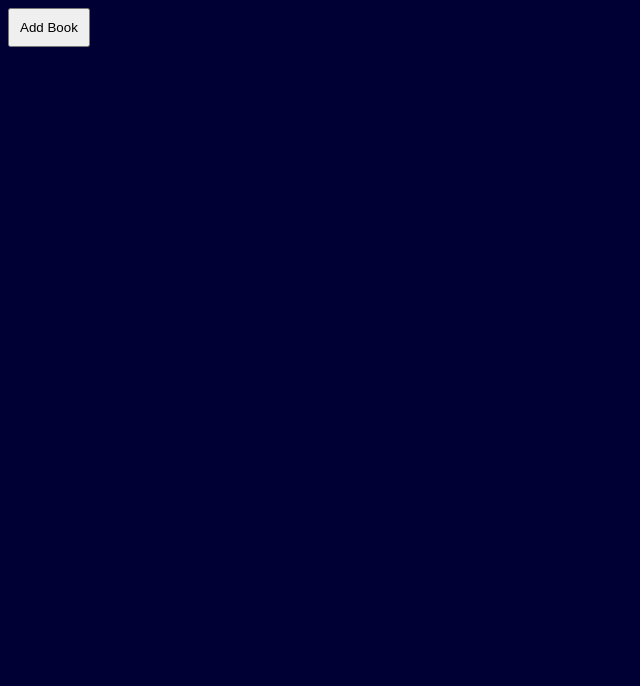
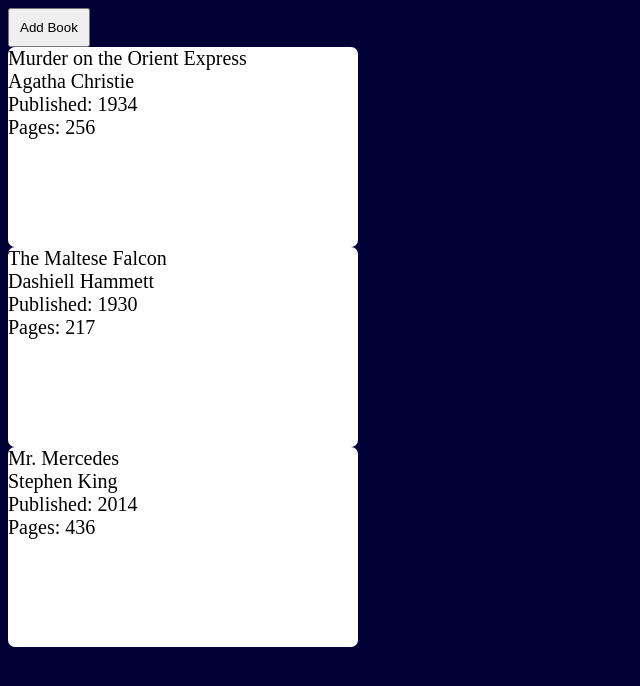
Before and after one commit to stylescode/library-app, a plain HTML site: page index.html in a window 1280 px wide. Shown: the whole page, without its empty margins (0-640 px from the left). Drawn offline with Linux system fonts and the light colour scheme.

Commit message:
update funcs to create cards and display library

```diff
--- a/script.js
+++ b/script.js
@@ -62,30 +62,41 @@ closeSuccessModal.addEventListener('click', function() {
 
 // func (or prototype?) to display a book/create a book card
 function makeCard(object) {
-  // create main html element
+  // create html element for card
   let bookCard = document.createElement('div');
   bookCard.classList.add('book-card');
-  // append to main container
-  let container = document.querySelector('.container');
-  container.appendChild(bookCard);
   // create inner elements
-  // append inner elements to main element
-  bookCard.textContent = object.title;
-  console.log(object.title)
-  console.log(object.year);
-  console.log(object.read)
+  let cardTitle = document.createElement('div');
+  cardTitle.classList.add('card-title');
+  let cardAuthor = document.createElement('div');
+  cardAuthor.classList.add('card-author');
+  let cardYear = document.createElement('div');
+  cardYear.classList.add('card-year');
+  let cardPages = document.createElement('div');
+  cardPages.classList.add('card-pages');
+  // append inner elements to card element
+  bookCard.append(cardTitle, cardAuthor, cardYear, cardPages);
+  cardTitle.textContent = object.title;
+  cardAuthor.textContent = object.author;
+  cardYear.textContent = `Published: ${object.year}`;
+  cardPages.textContent = `Pages: ${object.pages}`;
+  // add button for read status toggle (this may need to be function)
+  return bookCard;
+}
 
+function makeReadButton(status) {
 
-  // add button for read status toggle
 }
 
 
 // loop through library and display each book
 function displayLibrary(array) {
   // iterate thru array
-    // turn each object in the lib into a card
-    // append card to container
-
+  array.forEach(function(bookObj) {
+    let bookCard = makeCard(bookObj);
+    let container = document.querySelector('.container');
+    container.appendChild(bookCard);
+  })
 }
 
 function resetForm() {
@@ -98,3 +109,5 @@ let book1 = new Book('Murder on the Orient Express', 'Agatha Christie', 1934, 25
 let book2 = new Book('The Maltese Falcon', 'Dashiell Hammett', 1930, 217, false);
 let book3 = new Book('Mr. Mercedes', 'Stephen King', 2014, 436, true);
 myLibrary.push(book1, book2, book3);
+
+displayLibrary(myLibrary);
--- a/style.css
+++ b/style.css
@@ -17,5 +17,12 @@ button {
   width: 800px;
 
 
+}
 
+.book-card {
+  background-color: white;
+  border-radius: 7px;
+  font-size: 20px;
+  height: 200px;
+  width: 350px;
 }
```
